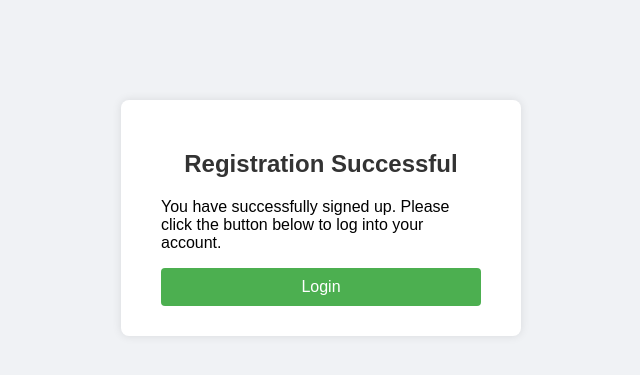
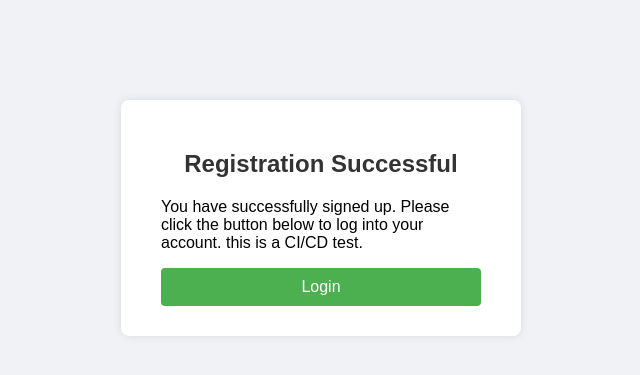
Before and after one commit to ujehviam/project3, a Flask app: template templates/success.html in a window 1280 px wide. Shown: the top 375 px of the page, without its empty margins (319-959 px from the left). Run offline with Flask 3, Linux system fonts and the light colour scheme; the template is opened without the code that fills it, so the values that code supplies are empty.

Commit message:
test CI/CD

```diff
--- a/templates/success.html
+++ b/templates/success.html
@@ -12,7 +12,9 @@
     {% if filename %}
       <img src="{{ url_for('static', filename='uploads/' + filename) }}" alt="Profile Picture" width="200" style="border-radius:8px; margin-bottom:20px;">
     {% endif %}
-    <p>You have successfully signed up. Please click the button below to log into your account.</p>
+    <p>You have successfully signed up. Please click the button below to log into your account.
+      this is a CI/CD test.
+    </p>
     <div class="button-group">
       <button class="login-btn" onclick="location.href='{{ url_for('login') }}'">Login</button>
     </div>
```
